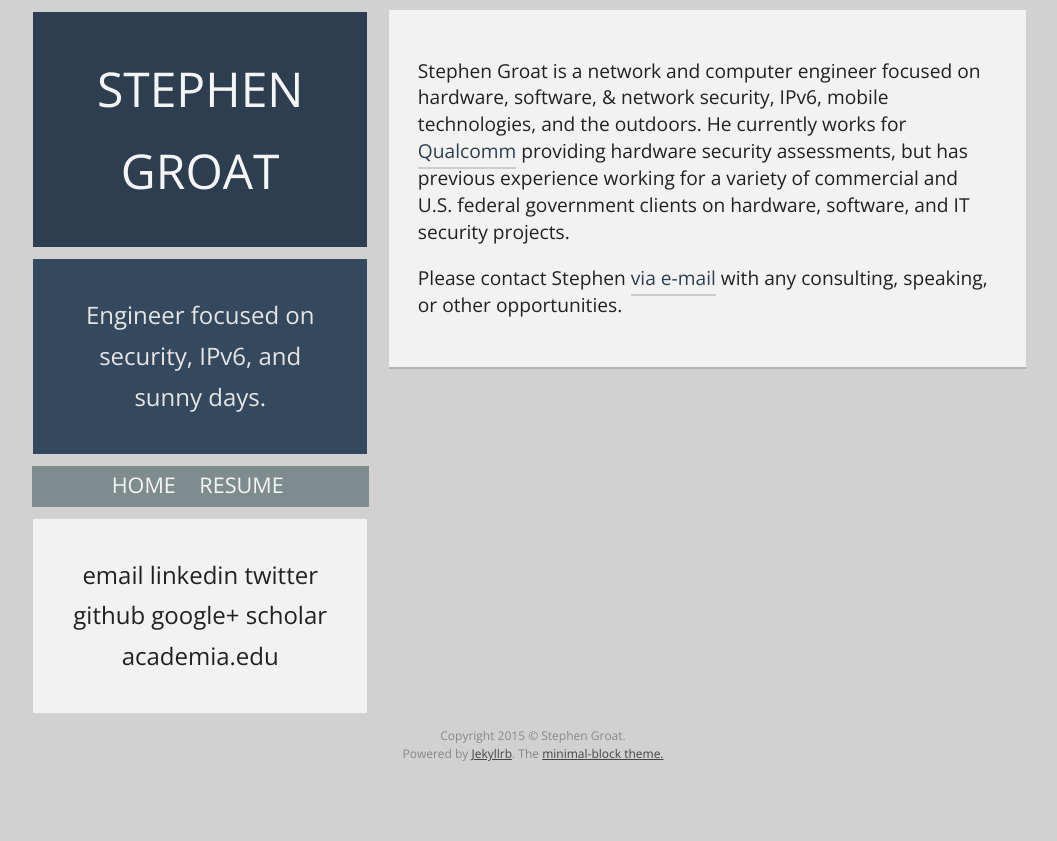
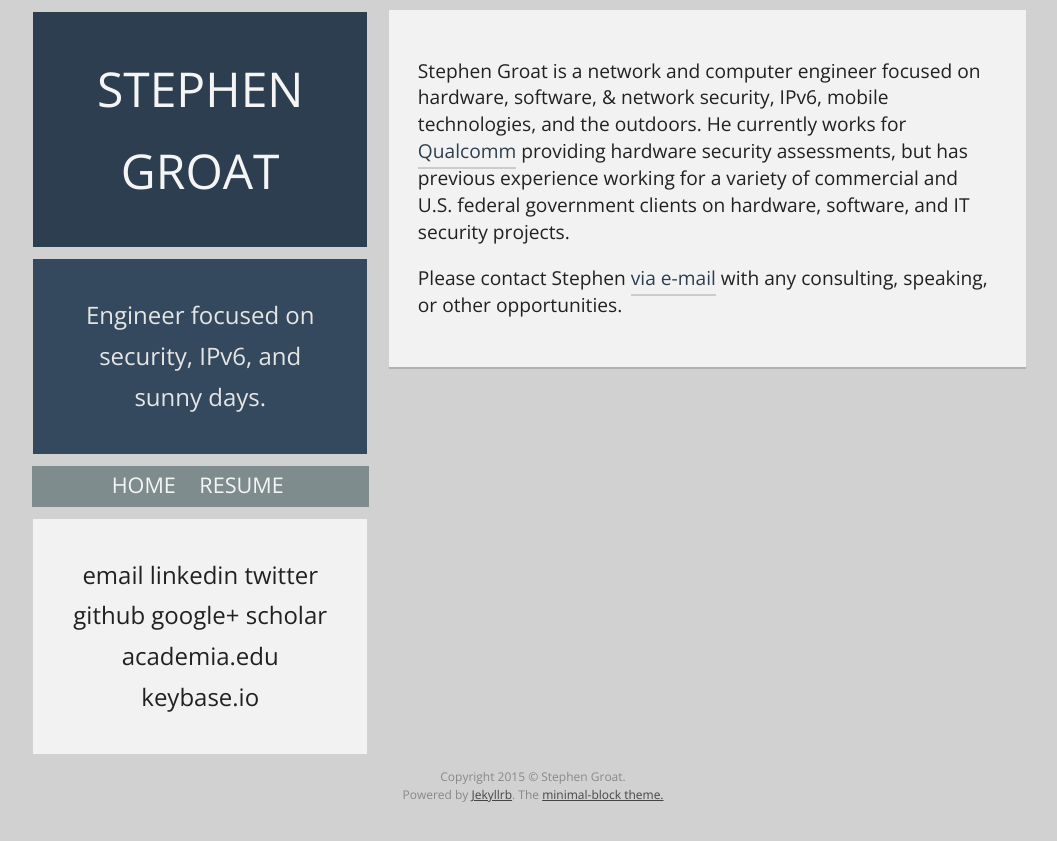
Before and after one commit to drvy/minimal-block, a Jekyll site: the page built from index.html, in a window 1280 px wide. Shown: the top 841 px of the page, without its empty margins (107-1164 px from the left). Built offline with Jekyll 4.4.1, drawn with Linux system fonts in a browser that asks for light colours; the list of posts is cut into pages by our own code.

Commit message:
Update default.html

```diff
--- a/_layouts/default.html
+++ b/_layouts/default.html
@@ -52,6 +52,7 @@
             <a href="https://plus.google.com/{{ site.google }}" title="Profile in Google+" target="_blank">Google+</a>
             <a href="https://scholar.google.com/citations?user={{ site.scholar }}" title="Profile in Google Scholar" target="_blank">Scholar</a>
             <a href="https://vt.academia.edu/StephenGroat" title="Profile in Academia.edu" target="_blank">academia.edu</a>
+            <a href="https://keybase.io/{{ site.keybase }}" tite="Profile in Keybase.io" target="-blank">keybase.io</a>
             <!--a href="{{ site.url }}/feed.xml" title="Suscribe to RSS" target="_blank">rss</a-->
         </div>
 
```
